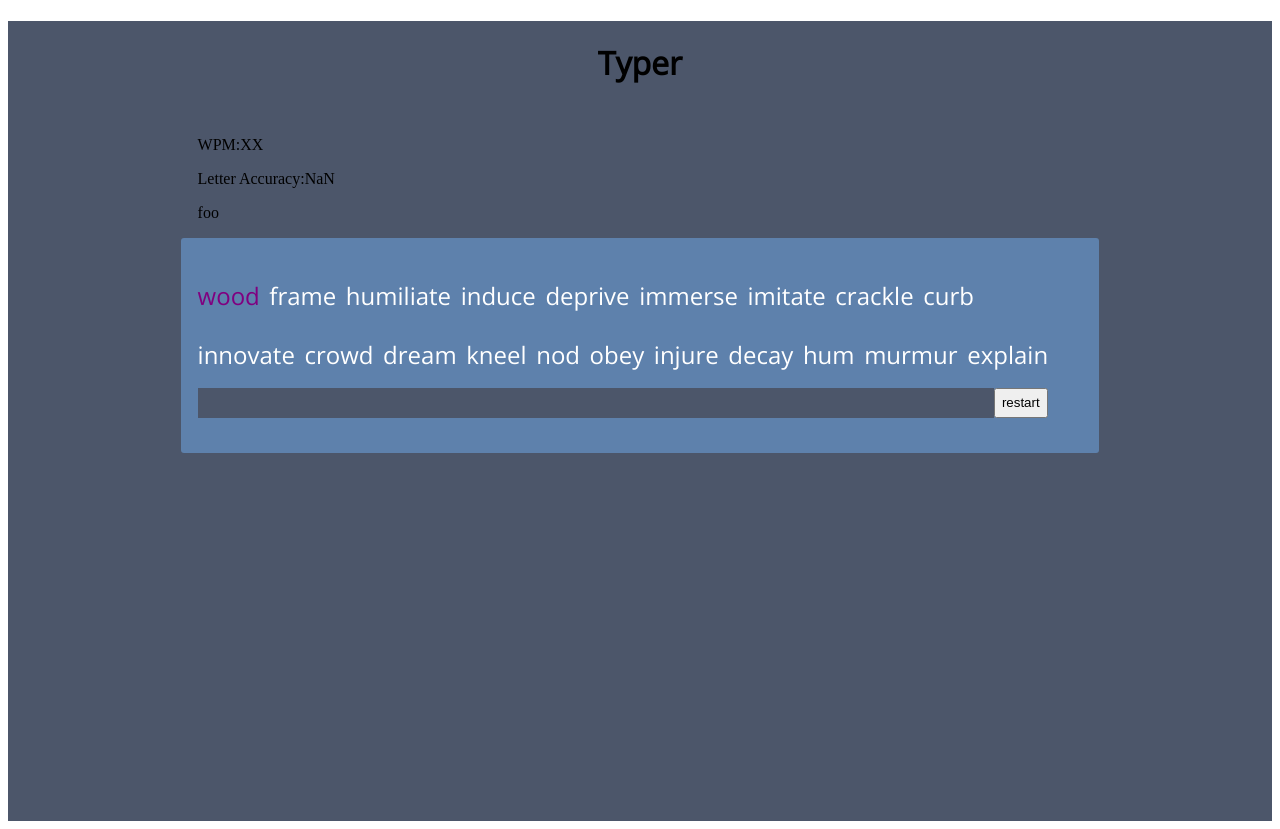
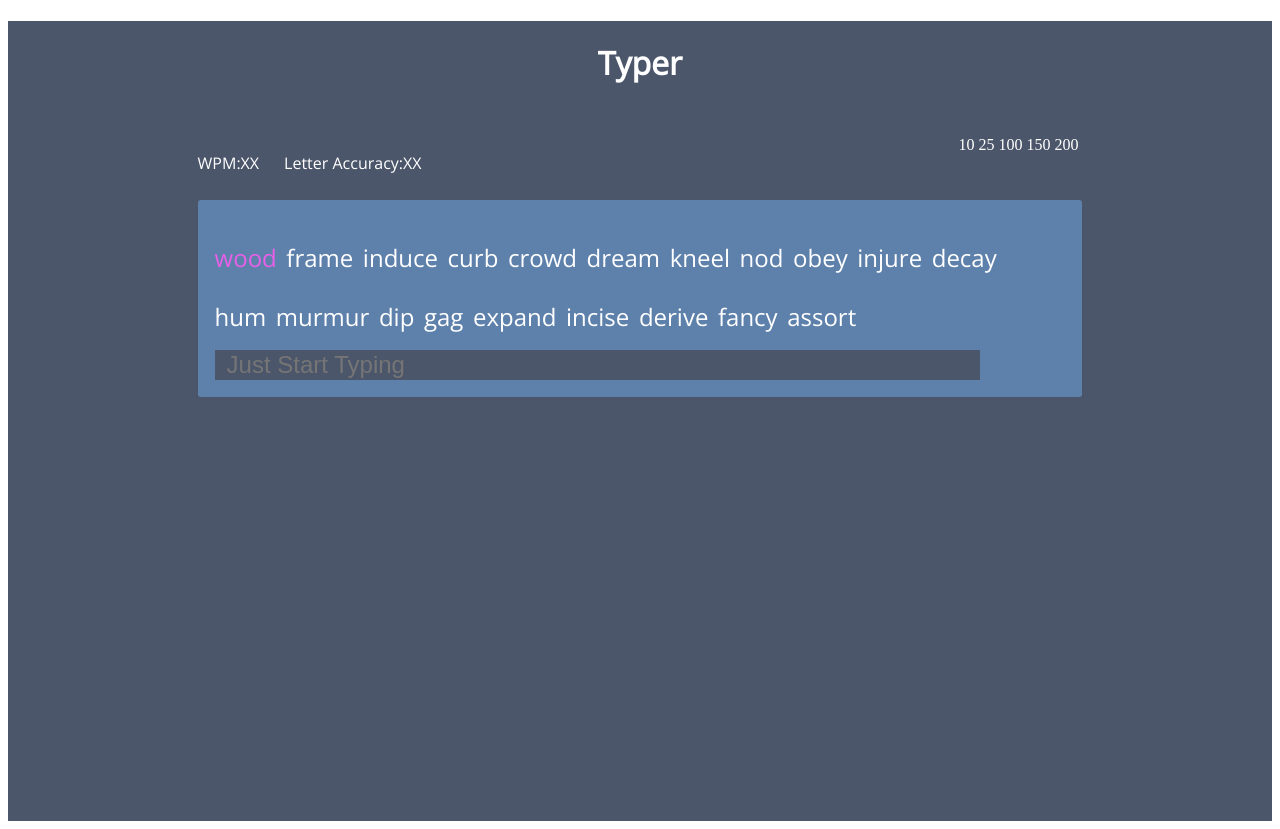
Before and after one commit to emptyelephants/typer, a Next.js app: page / in a window 1280 px wide. Built offline with nearby package versions, Linux system fonts and the light colour scheme.

Commit message:
pick number of words to type out works

```diff
--- a/components/gameOptions.js
+++ b/components/gameOptions.js
@@ -1,11 +1,38 @@
 import styled from 'styled-components';
 
+const totalWords = [10, 25, 100, 150, 200];
+
+const assembleOptions = (array, props) => {
+  const { setRandWords, setWordIndex, words } = props;
+  return (
+    array.map(option => (
+      <Option onClick={() => {
+        setWordIndex();
+        setRandWords(words.sort(() => Math.random() - 0.5).slice(0, option));
+      }
+      }
+      >
+        {option}
+      </Option>
+    ))
+  );
+};
 
 const GameOptions = props => (
-  <>
-    <p>foo</p>
-  </>
+  <OptionsContainer>
+    {assembleOptions(totalWords, props)}
+  </OptionsContainer>
 );
 
 
 export default GameOptions;
+
+const OptionsContainer = styled.div`
+  display:flex;
+
+`;
+
+const Option = styled.p`
+  margin:0 4px 0 0;
+  cursor:pointer;
+`;
--- a/components/inputBar.js
+++ b/components/inputBar.js
@@ -3,7 +3,7 @@ import styled from 'styled-components';
 
 const checkLetter = (
   userWord,
-  incrementWordIndex,
+  setWordIndex,
   currentWord,
   incrementWrongLetters,
   incrementUserLetters,
@@ -15,25 +15,20 @@ const checkLetter = (
   if (endOfGame) {
     return userWord;
   }
-  // ignore on empty word
   if (userWord[0] === ' ') {
     return '';
   }
-
-  // handle next word, check for correctness
   if (userWord[letterIndex] === ' ') {
-    incrementWordIndex();
+    setWordIndex();
     if (userWord.trim() !== currentWord) {
       updateIncorrect(wordIndex);
     }
     return '';
   }
-  // if the letter was correect
   if (userWord[letterIndex] === currentWord[letterIndex]) {
     incrementUserLetters();
     return userWord;
   }
-  // if the letter was wrong
   if (userWord[letterIndex] !== currentWord[letterIndex]) {
     incrementWrongLetters();
     incrementUserLetters();
@@ -59,7 +54,7 @@ const InputBar = (props) => {
   const {
     currentWord,
     wordIndex,
-    incrementWordIndex,
+    setWordIndex,
     incrementWrongLetters,
     updateIncorrect,
     incrementUserLetters,
@@ -73,11 +68,12 @@ const InputBar = (props) => {
   return (
     <GameControls>
       <GameInput
+        placeholder="Just Start Typing"
         value={userWord}
         incorrectWord={userWord.trim() !== currentWord.slice(0, userWord.length)}
         onChange={e => setUserWord(checkLetter(
           e.target.value,
-          incrementWordIndex,
+          setWordIndex,
           currentWord,
           incrementWrongLetters,
           incrementUserLetters,
@@ -89,19 +85,18 @@ const InputBar = (props) => {
           handleBackspace(e, decrementUserLetters, userWord);
           handleGameStart(setGameStart, userWord, wordIndex);
         }}
+        endOfGame={endOfGame}
       />
-      <GameRestart
+      {/* <GameRestart
         onClick={() => console.log('todo')}
       >
         restart
-      </GameRestart>
+      </GameRestart> */}
     </GameControls>
   );
 };
 
-
 export default InputBar;
-
 
 const GameInput = styled.input`
   background: ${props => (props.incorrectWord ? '#BF616A' : '#4C566A')};
@@ -114,8 +109,6 @@ const GameInput = styled.input`
   color:#fff;
 `;
 
-const GameRestart = styled.button`
-`;
 
 const GameControls = styled.div`
   width: 100%;
--- a/components/scoreBoard.js
+++ b/components/scoreBoard.js
@@ -1,3 +1,5 @@
+import styled from 'styled-components';
+
 const ScoreBoard = (props) => {
   const {
     gameStart,
@@ -6,22 +8,33 @@ const ScoreBoard = (props) => {
     incorrectWords,
     letterAccuracy,
   } = props;
+
   const wpmScore = (((wordIndex - incorrectWords) / ((Date.now() - gameStart) / 1000)) * 60);
   const letterAccActual = (
     ((letterAccuracy.userLetters - letterAccuracy.wrongLetters) / letterAccuracy.userLetters)
   );
+
   return (
-    <div>
+    <ScoreBoardContainer>
       <p>
         WPM:
-        { (endOfGame && wpmScore) || 'XX'}
+        {(endOfGame && wpmScore.toFixed(0)) || 'XX'}
       </p>
       <p>
         Letter Accuracy:
-        {(letterAccActual * 100).toFixed(0)}
+        {(endOfGame && (letterAccActual * 100).toFixed(0)) || 'XX'}
       </p>
-    </div>
+    </ScoreBoardContainer>
   );
 };
 
 export default ScoreBoard;
+
+const ScoreBoardContainer = styled.div`
+  display:flex;
+
+  p{
+    margin-right:25px;
+    font-family:'Open Sans';
+  };
+`;
--- a/components/wordsDisplay.js
+++ b/components/wordsDisplay.js
@@ -22,21 +22,21 @@ const WordDisplay = (props) => {
   );
 };
 
+export default WordDisplay;
+
 const WordState = styled.p`
-  color: ${props => (props.wasWrong ? 'red' : 'green')};
-  color: ${props => (props.current ? 'purple' : '')};
+  color: ${props => (props.wasWrong ? '#ff1c32' : '#40dc64')};
+  color: ${props => (props.current ? '#e760e7' : '')};
   color: ${props => (props.upComing ? '#fff' : '')};
   display:inline-block;
   margin-right:0.4em;
   margin-bottom:0.1em;
   font-size:24px;
   font-family:'Open Sans';
-
 `;
 
 const WordsContainer = styled.div`
   display:flex;
   flex-wrap:wrap;
+  width:100%;
 `;
-
-export default WordDisplay;
--- a/next.config.js
+++ /dev/null
@@ -1,14 +0,0 @@
-const dotEnvResult = require('dotenv').config();
-
-const prod = process.env.NODE_ENV === 'production';
-
-if (dotEnvResult.error) {
-  throw dotEnvResult.error;
-}
-
-module.exports = {
-  env: {
-    TEST: process.env.TEST,
-    BACKEND_URL: prod ? 'https://api.example.com' : 'https://localhost:8080',
-  },
-};
--- a/pages/_document.js
+++ b/pages/_document.js
@@ -1,6 +1,6 @@
 import Document, { Head, Main, NextScript } from 'next/document';
 // Import styled components ServerStyleSheet
-import styled,{ ServerStyleSheet } from 'styled-components';
+import { ServerStyleSheet } from 'styled-components';
 
 export default class MyDocument extends Document {
   static getInitialProps({ renderPage }) {
@@ -21,12 +21,11 @@ export default class MyDocument extends Document {
     return (
       <html lang="en">
         <Head>
-          <title>Typer</title>
           {/* Step 5: Output the styles in the head  */}
           {this.props.styleTags}
 
           <link href="https://fonts.googleapis.com/css?family=Open+Sans:400+800" rel="stylesheet" />
-          <link rel="stylesheet" href="https://cdnjs.cloudflare.com/ajax/libs/meyer-reset/2.0/reset.min.css" integrity="sha256-gvEnj2axkqIj4wbYhPjbWV7zttgpzBVEgHub9AAZQD4=" crossorigin="anonymous" />
+          <link rel="stylesheet" href="https://cdnjs.cloudflare.com/ajax/libs/meyer-reset/2.0/reset.min.css" integrity="sha256-gvEnj2axkqIj4wbYhPjbWV7zttgpzBVEgHub9AAZQD4=" crossOrigin="anonymous" />
         </Head>
         <body>
           <Main />
--- a/pages/index.js
+++ b/pages/index.js
@@ -1,6 +1,7 @@
 /* eslint-disable func-names */
 import { useState } from 'react';
 import styled from 'styled-components';
+import Head from 'next/head';
 
 import InputBar from '../components/inputBar';
 import WordsDisplay from '../components/wordsDisplay';
@@ -12,18 +13,24 @@ import allWords from '../words';
 const Index = (props) => {
   const { words } = props;
 
-  const [wordIndex, incrementWordIndex] = useState(0);
+  const [wordIndex, setWordIndex] = useState(0);
   const [userLetters, setUserLetters] = useState(0);
   const [wrongLetters, setWrongLetters] = useState(0);
   const [incorrectWords, setIncorrect] = useState([]);
   const [gameStart, setGameStart] = useState(0);
   const [ammountOfWords, setAmmountOfWords] = useState(20);
+  const [randWords, setRandWords] = useState(words.slice(0, ammountOfWords));
 
-  const gameWords = words.slice(0, ammountOfWords);
-  const currentWord = gameWords[wordIndex];
+  const gameWords = randWords;
+  const currentWord = randWords[wordIndex];
   const endOfGame = gameWords[wordIndex] === undefined;
+
   return (
     <Game>
+      <Head>
+        <title>Typer</title>
+        <meta name="viewport" content="initial-scale=1.0, width=device-width" />
+      </Head>
       <GameTitle>Typer</GameTitle>
       <GameInfo>
         <ScoreBoard
@@ -35,10 +42,13 @@ const Index = (props) => {
         />
         <GameOptions
           setAmmountOfWords={e => setAmmountOfWords(e)}
+          setGameStart={e => setGameStart(e)}
+          setRandWords={e => setRandWords(e)}
+          words={words}
+          setWordIndex={() => setWordIndex(0)}
         />
       </GameInfo>
       <GameContainer>
-        <div>
         <WordsDisplay
           words={gameWords}
           wordIndex={wordIndex}
@@ -47,7 +57,7 @@ const Index = (props) => {
         <InputBar
           currentWord={currentWord || ' '}
           wordIndex={wordIndex}
-            incrementWordIndex={() => incrementWordIndex(wordIndex + 1)}
+          setWordIndex={() => setWordIndex(wordIndex + 1)}
           incrementWrongLetters={() => setWrongLetters(wrongLetters + 1)}
           decrementWrongLetters={() => setWrongLetters(wrongLetters - 1)}
           updateIncorrect={e => setIncorrect([...incorrectWords, e])}
@@ -56,8 +66,6 @@ const Index = (props) => {
           setGameStart={e => setGameStart(e)}
           endOfGame={endOfGame}
         />
-          <br />
-        </div>
       </GameContainer>
     </Game>
   );
@@ -67,7 +75,7 @@ const Index = (props) => {
 // all available words to play with
 Index.getInitialProps = async function () {
   allWords.sort(() => Math.random() - 0.5);
-  const words = allWords.slice(0, 1000);
+  const words = allWords.filter(word => word.length < 7);
 
   return {
     words,
@@ -75,12 +83,24 @@ Index.getInitialProps = async function () {
 };
 
 export default Index;
+
 const Game = styled.div`
   height:100vh;
   background:#4C566A;
 `;
 
-const GameContainer = styled.div`
+
+const MainContainer = styled.div`
+  width: 70%;
+  margin: auto;
+  box-sizing:border-box;
+  margin-bottom:10px;
+  display: flex;
+  justify-content: space-between;
+  flex-wrap:wrap;
+`;
+
+const GameContainer = styled(MainContainer)`
   text-align:center;
   margin:auto;
   max-width: 70%;
@@ -90,11 +110,10 @@ const GameContainer = styled.div`
   background:#5E81AC;
 `;
 
-const GameInfo = styled.div`
-  width: 70%;
-  margin: auto;
-  box-sizing:border-box;
-  margin-bottom:10px;
+const GameInfo = styled(MainContainer)`
+  *{
+    color:#fff;
+  }
 `;
 
 const GameTitle = styled.h1`
@@ -103,4 +122,5 @@ const GameTitle = styled.h1`
   font-size:2em;
   padding:20px 0px 30px;
   font-family:'Open Sans';
+  color:#fff;
 `;
```
Also changed, not shown: pages/timer.js (deleted), 1 other file (tests, documents, lock files or other folders). Lines whose indentation alone changed are shown as unchanged.
